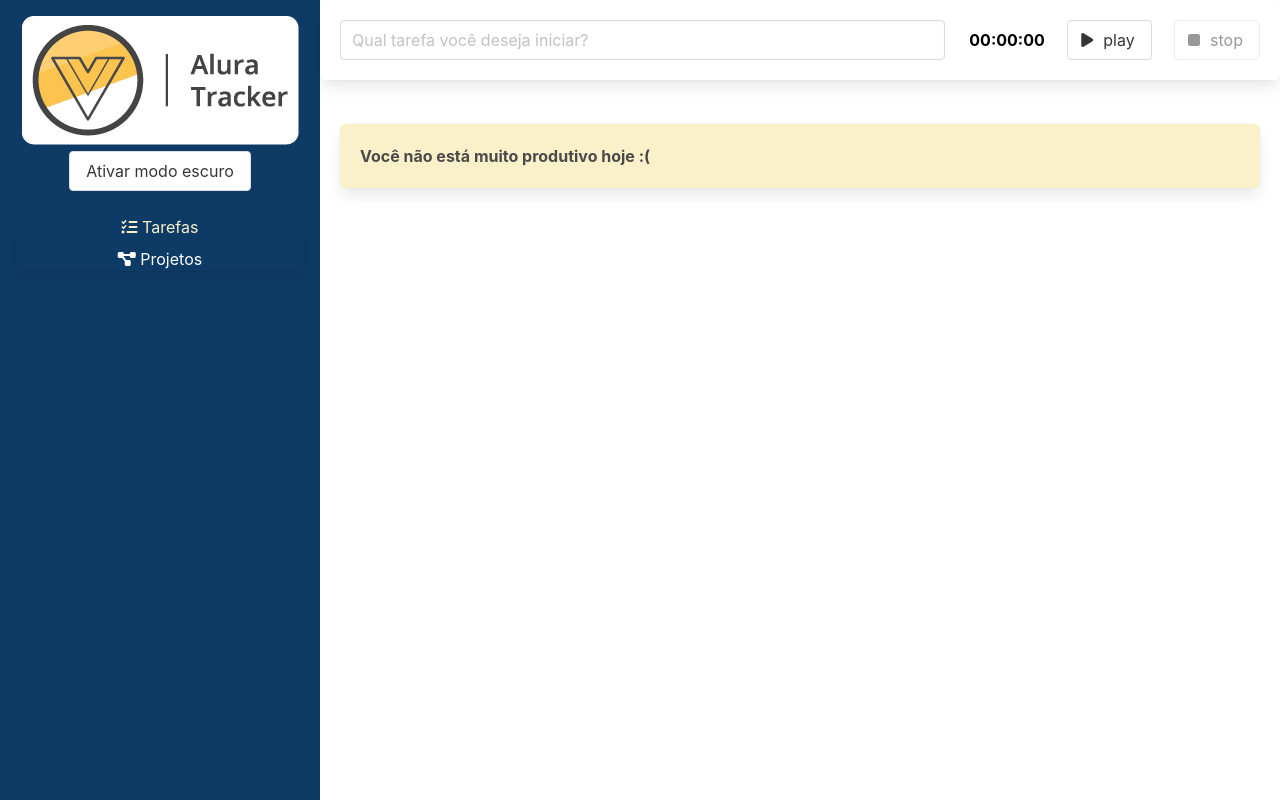
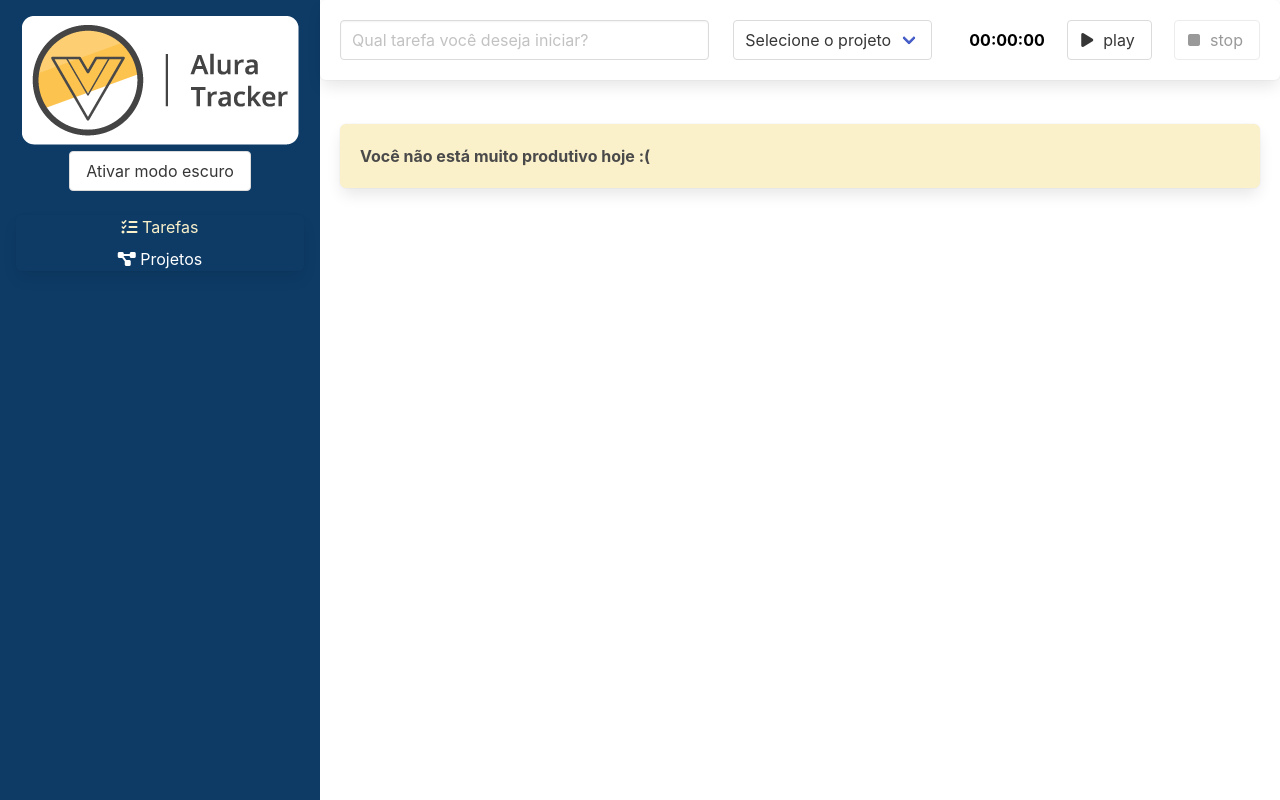
Before and after one commit to celiorscosta/alura-vue-tracker, a Vue app: page / in a window 1280 px wide. Built offline with nearby package versions, Linux system fonts and the light colour scheme.

Commit message:
Vuex adicionado...

```diff
--- a/package.json
+++ b/package.json
@@ -9,9 +9,9 @@
   },
   "dependencies": {
     "core-js": "^3.8.3",
-    "pinia": "^2.0.22",
     "vue": "^3.2.13",
-    "vue-router": "^4.1.5"
+    "vue-router": "^4.1.5",
+    "vuex": "^4.0.2"
   },
   "devDependencies": {
     "@fortawesome/fontawesome-free": "^6.2.0",
--- a/src/components/FormularioTarefa.vue
+++ b/src/components/FormularioTarefa.vue
@@ -1,46 +1,80 @@
 <template>
   <div class="box formulario">
     <div class="columns">
-            <div class="column is-8" role="form" area-label="Formulário para criação de uma nova tarefa">
-                <input type="text" class="input" placeholder="Qual tarefa você deseja iniciar?" v-model="descricao">
+      <div
+        class="column is-5"
+        role="form"
+        area-label="Formulário para criação de uma nova tarefa"
+      >
+        <input
+          type="text"
+          class="input"
+          placeholder="Qual tarefa você deseja iniciar?"
+          v-model="descricao"
+        />
+      </div>
+      <div class="column is-3">
+        <div class="select">
+          <select v-model="idProjeto">
+            <option value="">Selecione o projeto</option>
+            <option
+              :value="projeto.id"
+              v-for="projeto in projetos"
+              :key="projeto.id"
+            >
+              {{ projeto.nome }}
+            </option>
+          </select>
+        </div>
       </div>
       <div class="column">
-                <Temporizador @aoTemporizadorFinalizado="finalizarTarefa" />
+        <Temporizador @aoTemporizadorFinalizado="salvarTarefa" />
       </div>
     </div>
   </div>
 </template>
 
 <script lang="ts">
-import { defineComponent } from 'vue';
-import Temporizador from './Temporizador.vue';
+import { key } from "@/store";
+import { computed } from "@vue/reactivity";
+import { defineComponent } from "vue";
+import { useStore } from "vuex";
+import Temporizador from "./Temporizador.vue";
 
 export default defineComponent({
   // eslint-disable-next-line
   name: "Formulario",
-    emits: ['aoSalvarTarefa'],
+  emits: ["aoSalvarTarefa"],
   components: {
-        Temporizador
+    Temporizador,
   },
-    data(){
-        return{
-            descricao: ''
-        }
+  data() {
+    return {
+      descricao: "",
+      idProjeto: "",
+    };
   },
   methods: {
-        finalizarTarefa(tempoDecorrido: number): void {
-            this.$emit('aoSalvarTarefa', {
+    salvarTarefa(tempoDecorrido: number): void {
+      this.$emit("aoSalvarTarefa", {
         duracaoEmSegundos: tempoDecorrido,
-                descricao: this.descricao
-            })
-            this.descricao = '';
-        }
-    }
+        descricao: this.descricao,
+        projeto: this.projetos.find(proj=> proj.id == this.idProjeto)
+      });
+      this.descricao = "";
+    },
+  },
+  setup() {
+    const store = useStore(key);
+    return {
+      projetos: computed(() => store.state.projetos),
+    };
+  },
 });
 </script>
 
 <style>
-    .formulario{
+.formulario {
   color: var(--texto-primario);
   background-color: var(--bg-primario);
 }
--- a/src/main.ts
+++ b/src/main.ts
@@ -3,7 +3,9 @@
 
 import '@fortawesome/fontawesome-free/css/all.css'
 import roteador from './router'
+import { key, store } from './store'
 
 createApp(App)
     .use(roteador)
+    .use(store, key)
     .mount('#app')
--- /dev/null
+++ b/src/store/index.ts
@@ -0,0 +1,28 @@
+import IProjeto from "@/interfaces/IProjeto";
+import { InjectionKey } from "vue";
+import { createStore, Store } from "vuex";
+
+interface Estado {
+    projetos: IProjeto[]
+}
+
+export const key: InjectionKey <Store<Estado>> = Symbol();
+
+export const store = createStore<Estado>({
+    state: {
+        projetos: [
+            {
+                id: new Date().toISOString(),
+                nome: 'TypeScript'
+            },
+            {
+                id: new Date().toISOString(),
+                nome: 'Vue'
+            },
+            {
+                id: new Date().toISOString(),
+                nome: 'Vuex'
+            },
+        ]
+    }
+});
```
Also changed, not shown: src/interfaces/ITarefa.ts (+5 -2 lines), 1 other file (tests, documents, lock files or other folders). Lines whose indentation alone changed are shown as unchanged.
